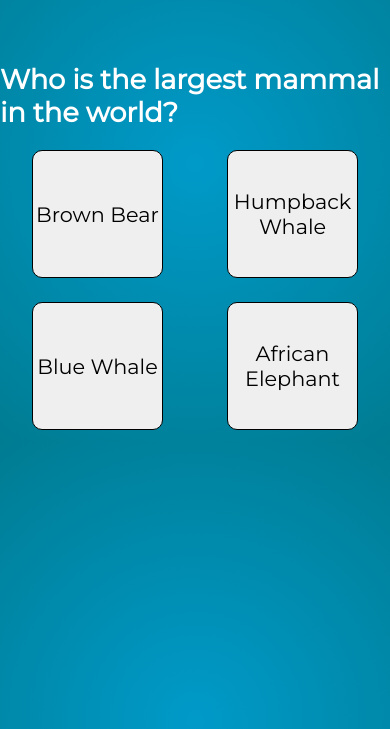
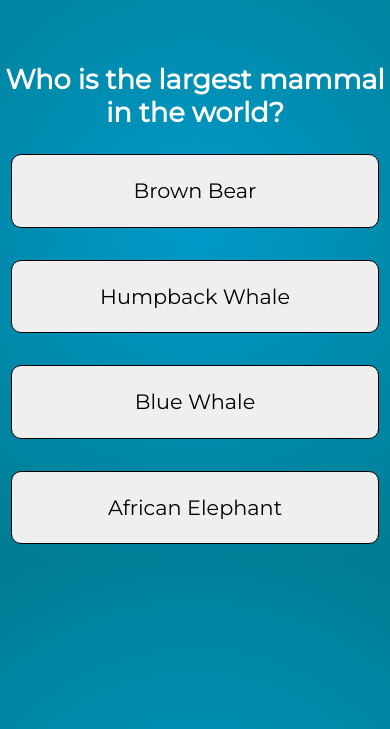
Before and after one commit to jafrex001/quiz-game-with-typescript, a website: page index.html in a window 390 px wide. Shown: the part 115-844 px from the top of the page. Drawn offline with Linux system fonts and the light colour scheme.

Commit message:
-Made the app responsive

```diff
--- a/src/styles.css
+++ b/src/styles.css
@@ -26,6 +26,7 @@ body {
   align-items: center;
   justify-content: center;
   font-size: 1.7rem;
+  text-align: center;
 }
 
 .options-container-1 {
@@ -107,3 +108,20 @@ body {
   justify-content: center;
   font-size: 1.4rem;
 }
+
+@media only screen and (max-width: 700px) {
+  .options-container-1,
+  .options-container-2 {
+    flex-direction: column;
+    height: 25vh;
+  }
+
+  .option {
+    margin: 1rem;
+    width: 23rem;
+  }
+
+  .next-button {
+    width: 20rem;
+  }
+}
```
